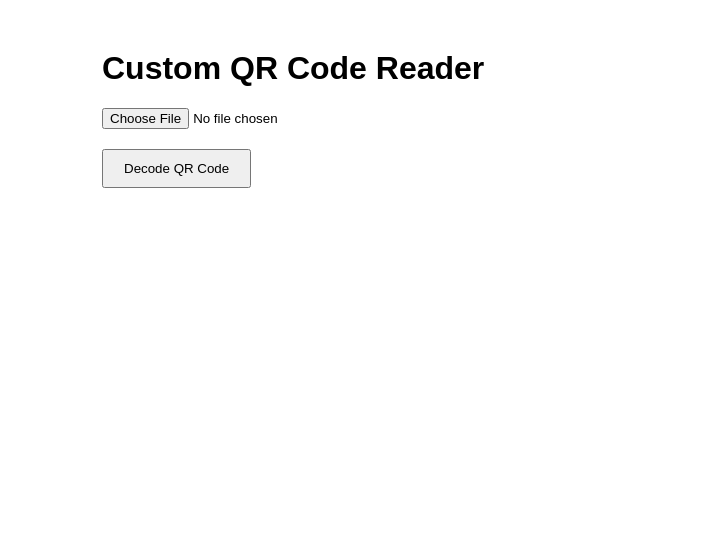
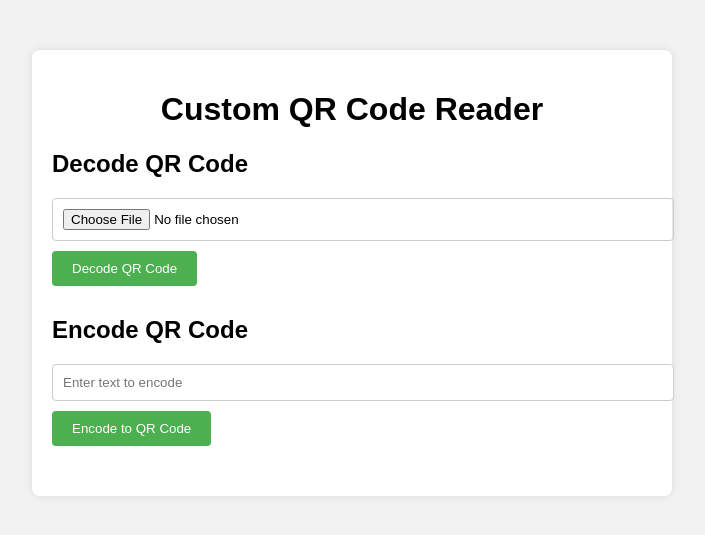
Before and after one commit to iSephix/b18-qr, a Flask app: page / in a window 1280 px wide. Shown: the top 535 px of the page, without its empty margins (288-993 px from the left). Run offline with Flask 3, Linux system fonts and the light colour scheme.

Commit message:
Update index.html

```diff
--- a/templates/index.html
+++ b/templates/index.html
@@ -1,26 +1,42 @@
+<!-- templates/index.html -->
+
 <!DOCTYPE html>
 <html>
 <head>
     <title>Custom QR Code Reader</title>
     <style>
-        body { font-family: Arial, sans-serif; margin: 50px; }
-        .container { max-width: 500px; margin: auto; }
-        input[type="file"] { display: block; margin-bottom: 20px; }
-        button { padding: 10px 20px; }
-        #result { margin-top: 20px; }
+        body { font-family: Arial, sans-serif; margin: 50px; background-color: #f2f2f2; }
+        .container { max-width: 600px; margin: auto; background: white; padding: 20px; border-radius: 8px; box-shadow: 0 0 10px rgba(0, 0, 0, 0.1); }
+        h1 { text-align: center; }
+        form { margin-bottom: 30px; }
+        input[type="file"], input[type="text"] { width: 100%; padding: 10px; margin-bottom: 10px; border: 1px solid #ccc; border-radius: 4px; }
+        button { padding: 10px 20px; background-color: #4CAF50; color: white; border: none; border-radius: 4px; cursor: pointer; }
+        button:hover { background-color: #45a049; }
+        #result { margin-top: 20px; padding: 10px; background-color: #e7f3fe; border-left: 6px solid #2196F3; }
     </style>
 </head>
 <body>
     <div class="container">
         <h1>Custom QR Code Reader</h1>
+
+        <h2>Decode QR Code</h2>
         <form id="decode-form" enctype="multipart/form-data">
             <input type="file" name="qr_image" accept="image/png, image/jpeg" required>
             <button type="submit">Decode QR Code</button>
         </form>
-        <div id="result"></div>
+
+        <h2>Encode QR Code</h2>
+        <form id="encode-form" enctype="multipart/form-data">
+            <input type="text" name="data" placeholder="Enter text to encode" required>
+            <button type="submit">Encode to QR Code</button>
+        </form>
+
+        <div id="decode-result"></div>
+        <div id="encode-result"></div>
     </div>
 
     <script>
+        // Handle Decode Form Submission
         document.getElementById('decode-form').addEventListener('submit', async function(e) {
             e.preventDefault();
             const formData = new FormData(this);
@@ -29,11 +45,31 @@
                 body: formData
             });
             const result = await response.json();
-            const resultDiv = document.getElementById('result');
+            const resultDiv = document.getElementById('decode-result');
             if (response.ok) {
-                resultDiv.innerHTML = `<h3>Decoded String:</h3><pre>${result.decoded_string}</pre>`;
+                resultDiv.innerHTML = `<div id="result"><h3>Decoded String:</h3><pre>${result.decoded_string}</pre></div>`;
             } else {
-                resultDiv.innerHTML = `<h3>Error:</h3><p>${result.error}</p>`;
+                resultDiv.innerHTML = `<div id="result"><h3>Error:</h3><p>${result.error}</p></div>`;
+            }
+        });
+
+        // Handle Encode Form Submission
+        document.getElementById('encode-form').addEventListener('submit', async function(e) {
+            e.preventDefault();
+            const formData = new FormData(this);
+            const response = await fetch('/encode', {
+                method: 'POST',
+                body: formData
+            });
+            if (response.ok) {
+                const blob = await response.blob();
+                const url = URL.createObjectURL(blob);
+                const resultDiv = document.getElementById('encode-result');
+                resultDiv.innerHTML = `<div id="result"><h3>Encoded QR Code:</h3><a href="${url}" download="encoded_qr.png">Download QR Code</a><br><img src="${url}" alt="Encoded QR Code"></div>`;
+            } else {
+                const result = await response.json();
+                const resultDiv = document.getElementById('encode-result');
+                resultDiv.innerHTML = `<div id="result"><h3>Error:</h3><p>${result.error}</p></div>`;
             }
         });
     </script>
```
